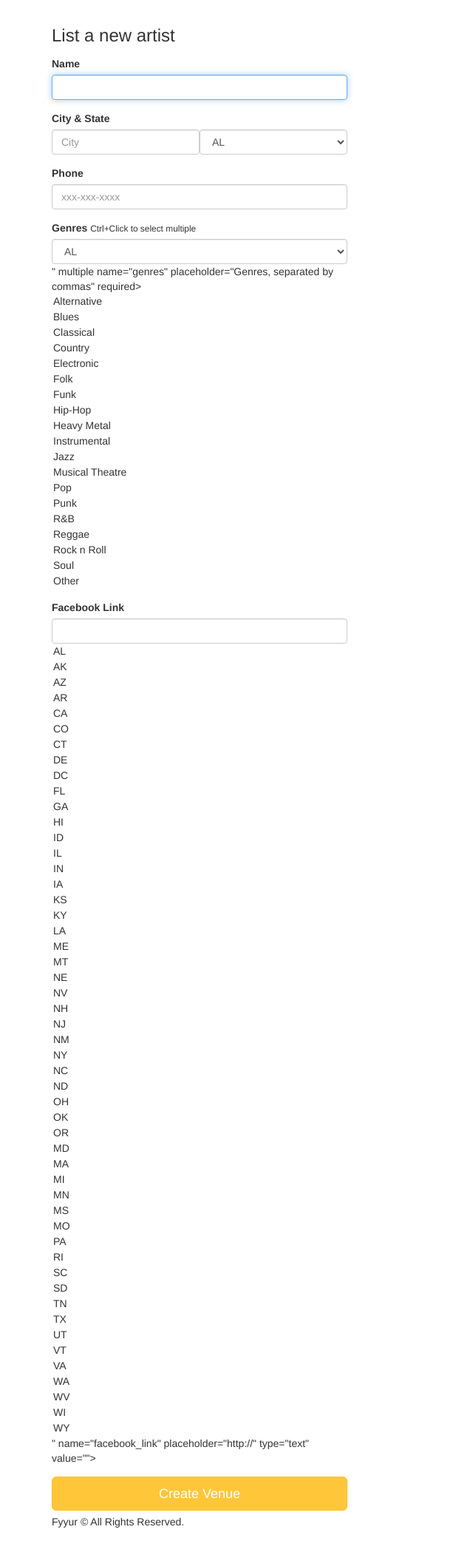
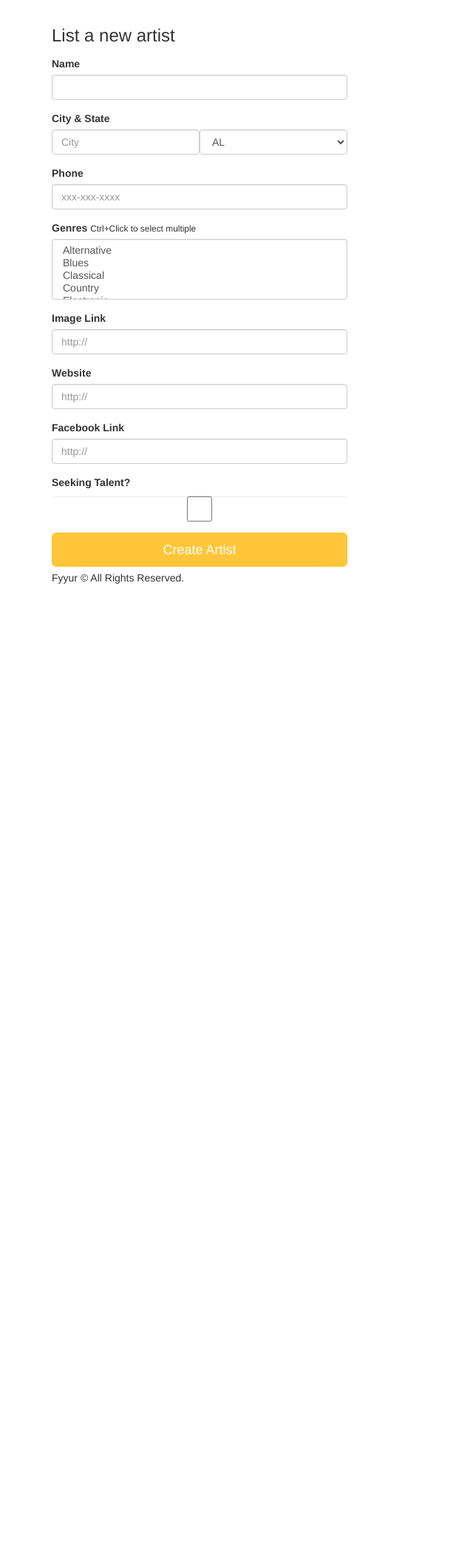
Before and after one commit to tomivanpete/udacity_fyyur, a Flask app: page /artists/create in a window 1280 px wide. Shown: the part 60-2162 px from the top of the page at 74% size, without its empty margins (0-640 px from the left). After the commit the page ends 849 px from the top, so only its background shows below. Run offline with Flask 2, Linux system fonts and the light colour scheme; some libraries are stand-ins or nearby versions.

Commit message:
updated new artist form

```diff
--- a/app.py
+++ b/app.py
@@ -23,7 +23,6 @@ app.config.from_object('config')
 db = SQLAlchemy(app)
 
 # TODO: connect to a local postgresql database
-migrate = Migrate(app, db)
 
 #----------------------------------------------------------------------------#
 # Models.
@@ -48,6 +47,7 @@ class Venue(db.Model):
     facebook_link = db.Column(db.String(120))
     seeking_talent = db.Column(db.Boolean, nullable=False, default=False)
     seeking_description = db.Column(db.String)
+    area_id = db.Column(db.Integer, db.ForeignKey('areas.id'), nullable=False)
 
     def __repr__(self):
       return f'<List: {self.id} {self.name}>'
@@ -72,7 +72,15 @@ class Artist(db.Model):
 
     # TODO: implement any missing fields, as a database migration using Flask-Migrate
 
+class Areas(db.Model):
+    __tablename__ = 'areas'
+
+    id = db.Column(db.Integer, primary_key=True)
+    city = db.Column(db.String(120))
+    state = db.Column(db.String(120))
+
 # TODO Implement Show and Artist models, and complete all model relationships and properties, as a database migration.
+migrate = Migrate(app, db)
 
 #----------------------------------------------------------------------------#
 # Filters.
@@ -104,6 +112,7 @@ def index():
 def venues():
   # TODO: replace with real venues data.
   #       num_shows should be aggregated based on number of upcoming shows per venue.
+  areas = Venue.query.group_by('city').all()
   data=[{
     "city": "San Francisco",
     "state": "CA",
@@ -125,7 +134,7 @@ def venues():
       "num_upcoming_shows": 0,
     }]
   }]
-  return render_template('pages/venues.html', areas=data)
+  return render_template('pages/venues.html', areas=venues)
 
 @app.route('/venues/search', methods=['POST'])
 def search_venues():
@@ -249,6 +258,7 @@ def create_venue_submission():
     genres = ';'.join(request.form.getlist('genres'))
     image_link = request.form.get('image_link')
     facebook_link = request.form.get('facebook_link')
+    website = request.form.get('website')
     seeking_talent = request.form.get('seeking_talent') != None
 
     venue = Venue(name=name,
@@ -259,6 +269,7 @@ def create_venue_submission():
                   genres=genres,
                   image_link=image_link,
                   facebook_link=facebook_link,
+                  website=website,
                   seeking_talent=seeking_talent)
     db.session.add(venue)
     db.session.commit()
@@ -293,6 +304,7 @@ def delete_venue(venue_id):
 @app.route('/artists')
 def artists():
   # TODO: replace with real data returned from querying the database
+  artists = Artist.query.order_by('id').all()
   data=[{
     "id": 4,
     "name": "Guns N Petals",
@@ -303,7 +315,7 @@ def artists():
     "id": 6,
     "name": "The Wild Sax Band",
   }]
-  return render_template('pages/artists.html', artists=data)
+  return render_template('pages/artists.html', artists=artists)
 
 @app.route('/artists/search', methods=['POST'])
 def search_artists():
@@ -324,6 +336,7 @@ def search_artists():
 def show_artist(artist_id):
   # shows the venue page with the given venue_id
   # TODO: replace with real venue data from the venues table, using venue_id
+  artist = Artist.query.get(artist_id)
   data1={
     "id": 4,
     "name": "Guns N Petals",
@@ -395,8 +408,8 @@ def show_artist(artist_id):
     "past_shows_count": 0,
     "upcoming_shows_count": 3,
   }
-  data = list(filter(lambda d: d['id'] == artist_id, [data1, data2, data3]))[0]
-  return render_template('pages/show_artist.html', artist=data)
+  #data = list(filter(lambda d: d['id'] == artist_id, [data1, data2, data3]))[0]
+  return render_template('pages/show_artist.html', artist=artist)
 
 #  Update
 #  ----------------------------------------------------------------
@@ -470,21 +483,21 @@ def create_artist_submission():
     name = request.form.get('name')
     city = request.form.get('city')
     state = request.form.get('state')
-    address = request.form.get('address')
     phone = request.form.get('phone')
     genres = ';'.join(request.form.getlist('genres'))
     image_link = request.form.get('image_link')
     facebook_link = request.form.get('facebook_link')
+    website = request.form.get('website')
     seeking_venue = request.form.get('seeking_venue') != None
 
     artist = Artist(name=name,
                   city=city,
                   state=state,
-                  address=address,
                   phone=phone,
                   genres=genres,
                   image_link=image_link,
                   facebook_link=facebook_link,
+                  website=website,
                   seeking_venue=seeking_venue)
     db.session.add(artist)
     db.session.commit()
--- a/forms.py
+++ b/forms.py
@@ -222,5 +222,11 @@ class ArtistForm(Form):
         # TODO implement enum restriction
         'facebook_link', validators=[URL()]
     )
+    seeking_venue = BooleanField(
+        'seeking_venue'
+    )
+    website = StringField(
+        'website', validators=[URL()]
+    )
 
 # TODO IMPLEMENT NEW ARTIST FORM AND NEW SHOW FORM
--- a/templates/forms/new_artist.html
+++ b/templates/forms/new_artist.html
@@ -6,33 +6,45 @@
       <h3 class="form-heading">List a new artist</h3>
       <div class="form-group">
         <label for="name">Name</label>
-        {{ form.name(class_ = 'form-control', autofocus = true) }}
+        {{ form.name(class_ = 'form-control', autofocus = false) }}
       </div>
       <div class="form-group">
           <label>City & State</label>
           <div class="form-inline">
             <div class="form-group">
-              {{ form.city(class_ = 'form-control', placeholder='City', autofocus = true) }}
+              {{ form.city(class_ = 'form-control', placeholder='City', autofocus = false) }}
             </div>
             <div class="form-group">
-              {{ form.state(class_ = 'form-control', placeholder='State', autofocus = true) }}
+              {{ form.state(class_ = 'form-control', placeholder='State', autofocus = false) }}
             </div>
           </div>
       </div>
       <div class="form-group">
           <label for="phone">Phone</label>
-          {{ form.phone(class_ = 'form-control', placeholder='xxx-xxx-xxxx', autofocus = true) }}
+          {{ form.phone(class_ = 'form-control', placeholder='xxx-xxx-xxxx', autofocus = false) }}
         </div>
       <div class="form-group">
         <label for="genres">Genres</label>
         <small>Ctrl+Click to select multiple</small>
-        {{ form.genres(class_ = 'form-control', placeholder='Genres, separated by commas', id=form.state, autofocus = true) }}
+        {{ form.genres(class_ = 'form-control', placeholder='Genres, separated by commas', autofocus = false) }}
+      </div>
+      <div class="form-group">
+        <label for="image_link">Image Link</label>
+        {{ form.image_link(class_ = 'form-control', placeholder='http://', autofocus = false) }}
+      </div>
+      <div class="form-group">
+        <label for="website">Website</label>
+        {{ form.website(class_ = 'form-control', placeholder='http://', autofocus = false) }}
       </div>
       <div class="form-group">
           <label for="genres">Facebook Link</label>
-          {{ form.facebook_link(class_ = 'form-control', placeholder='http://', id=form.state, autofocus = true) }}
-        </div>
-      <input type="submit" value="Create Venue" class="btn btn-primary btn-lg btn-block">
+          {{ form.facebook_link(class_ = 'form-control', placeholder='http://', autofocus = false) }}
+      </div>
+      <div class="form-group">
+        <label for="seeking_venue">Seeking Talent?</label>
+        {{ form.seeking_venue(class_ = 'form-control', autofocus = false, value = 'n') }}
+      </div>
+      <input type="submit" value="Create Artist" class="btn btn-primary btn-lg btn-block">
     </form>
   </div>
 {% endblock %}
--- a/templates/forms/new_venue.html
+++ b/templates/forms/new_venue.html
@@ -37,6 +37,10 @@
         {{ form.image_link(class_ = 'form-control', placeholder='http://', autofocus = false) }}
       </div>
       <div class="form-group">
+        <label for="website">Website</label>
+        {{ form.website(class_ = 'form-control', placeholder='http://', autofocus = false) }}
+      </div>
+      <div class="form-group">
           <label for="facebook_link">Facebook Link</label>
           {{ form.facebook_link(class_ = 'form-control', placeholder='http://', autofocus = false) }}
       </div>
```
